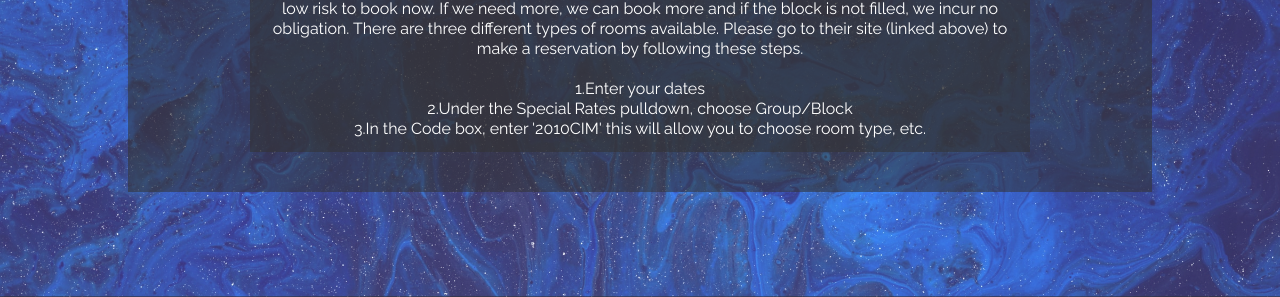
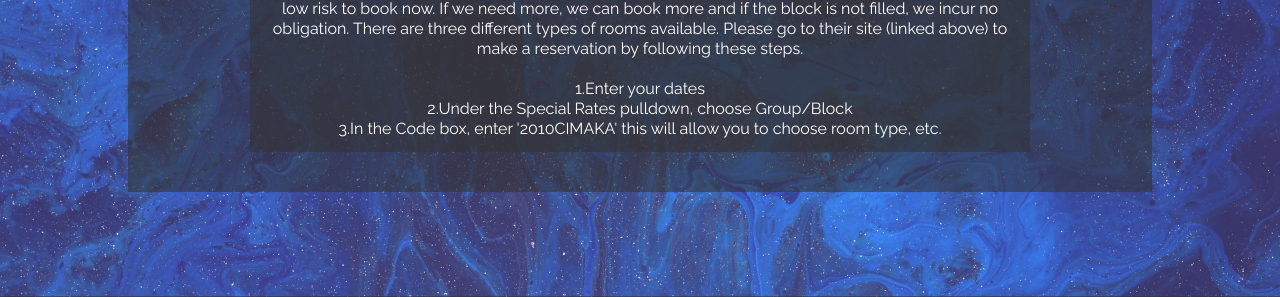
Before and after one commit to endere/merrik-wedding, a Flask app: page /accommodation in a window 1280 px wide. Shown: the part 961-1258 px from the top of the page. Run offline with Flask 2, Linux system fonts and the light colour scheme; some web fonts are replaced.

Commit message:
Update accommodation.html

```diff
--- a/wedding_site/static/templates/accommodation.html
+++ b/wedding_site/static/templates/accommodation.html
@@ -19,7 +19,7 @@ We have reserved this block from Thursday, October 29th, 2020 through Sunday, No
 </br>
 2.Under the Special Rates pulldown, choose Group/Block
 </br>
-3.In the Code box, enter '2010CIM' this will allow you to choose room type, etc.
+3.In the Code box, enter '2010CIMAKA' this will allow you to choose room type, etc.
 </br>
 </p>
             </div>
```
